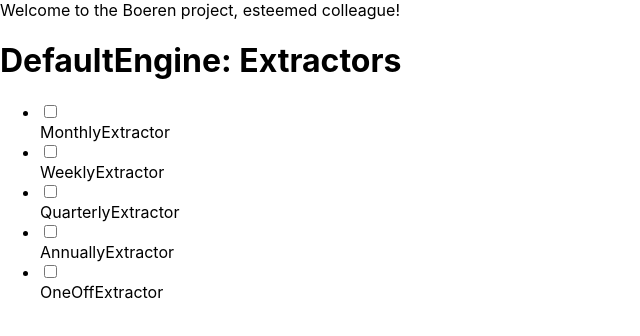
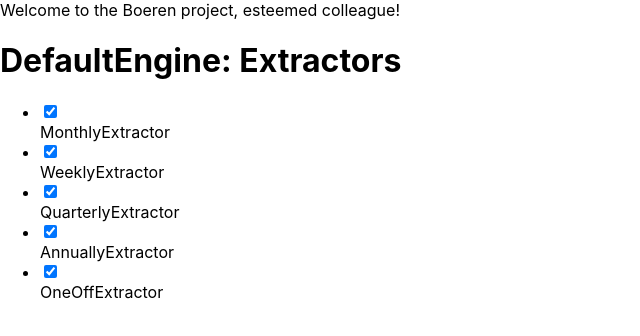
Before and after one commit to f3m/boeren, a React (Create React App) app: page / in a window 1280 px wide. Shown: the top 336 px of the page, without its empty margins (0-640 px from the left). Built offline with nearby package versions, Linux system fonts and the light colour scheme.

Commit message:
Added enabling in principle to the component

```diff
--- a/src/components/engine-extractors.js
+++ b/src/components/engine-extractors.js
@@ -2,21 +2,27 @@ import React, { Component } from "react";
 import DefaultEngine from "../engine/default-engine";
 import rawTransactions from "../artefacts/raw-transactions.json";
 
-const engine = new DefaultEngine(rawTransactions);
+export class EngineExtractors extends Component {
+  engine = new DefaultEngine([]);
 
-export class EngineExtractors extends Component {
+  handleExtractorToggle = extractor => {
+    extractor.enabled = !extractor.enabled;
+    // this.setState({engine:this.state.engine});
+  };
+
   render() {
     return (
       <div className="EngineExtractors">
-        <h1>{engine.engineName}: Extractors</h1>
+        <h1>{this.engine.engineName}: Extractors</h1>
         <ul>
-          {engine.extractors.map(extractor => (
+          {this.engine.extractors.map(extractor => (
             <li key={`li_${extractor.name}`}>
               <input
                 key={`input_${extractor.name}`}
                 type="checkbox"
                 value="true"
-                selected
+                checked="{extractor.enabled}"
+                onClick={this.handleExtractorToggle(extractor)}
               />
               <div key={extractor.name}>{extractor.name}</div>
             </li>
--- a/src/engine/engine.js
+++ b/src/engine/engine.js
@@ -14,7 +14,9 @@ export default class Engine {
     this.rawTransactions.forEach(row => {
       let result = [];
       console.log("=> Processing row:" + row);
-      this.extractors.forEach(extractor => {
+      this.extractors
+        .filter(ex => ex.enabled)
+        .forEach(extractor => {
           console.log("==> Applying extractor:" + extractor);
           if (extractor.applies(row)) {
             result = extractor.transform(
--- a/src/engine/extractor.js
+++ b/src/engine/extractor.js
@@ -1,4 +1,5 @@
 export default class Extractor {
+  enabled = true;
   criteria = "";
   trigger = "";
 
```
Lines whose indentation alone changed are shown as unchanged.
